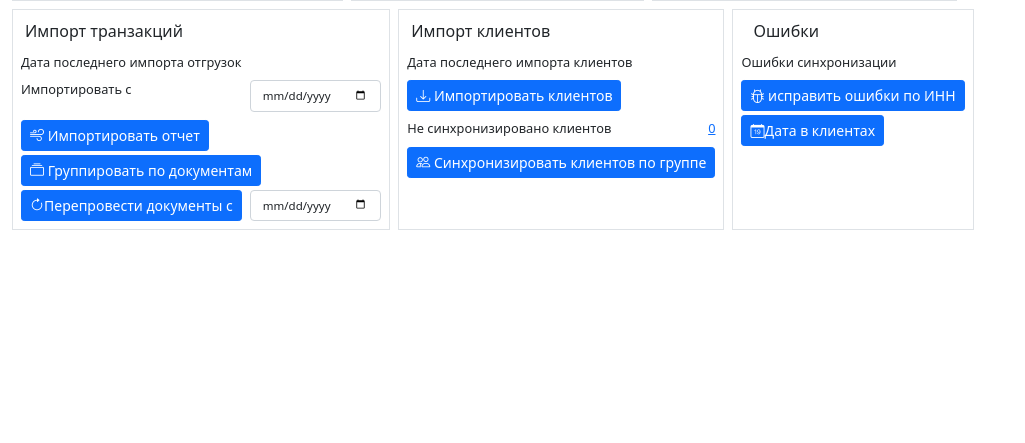
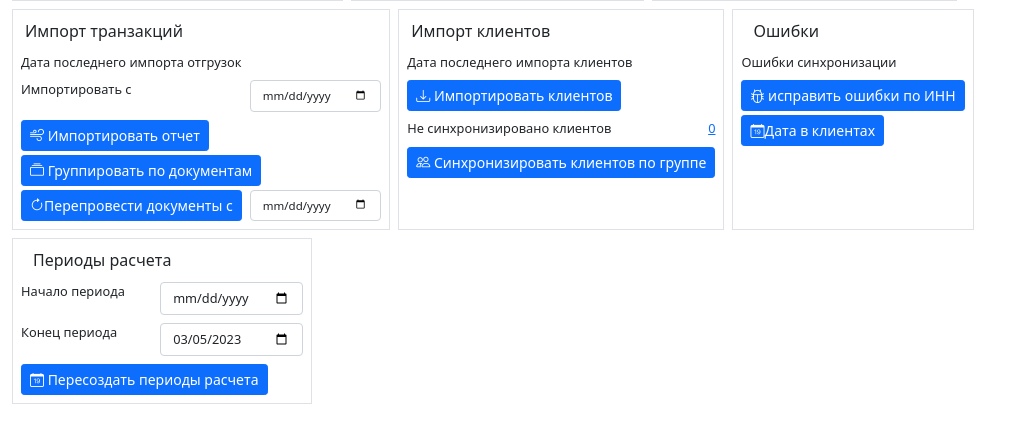
Before and after one commit to tsibul/Makety, a Django app: page /salesreport/management in a window 1280 px wide. Shown: the part 252-695 px from the top of the page, without its empty margins (0-1025 px from the left). Run offline with Django 4.2, Linux system fonts and the light colour scheme; data that the repository does not hold is empty; parts of the project's set-up code (start-up, migrations or seed data) failed here and were passed over; some libraries are stand-ins or nearby versions.

Commit message:
reports periods button&view to refill db

```diff
--- a/salesreport/templates/salesreport/management.html
+++ b/salesreport/templates/salesreport/management.html
@@ -5,113 +5,123 @@
     <div class="row ms-2 me-2">
         <!-- Customers-->
         <div class="col-auto  border border-1 m-1 p-1" style="font-size: 80%;">
-<div class="m-2"> <h6>Клиенты</h6></div>
+            <div class="m-2"><h6>Клиенты</h6></div>
             <div class="row text-nowrap justify-content-between">
                 <div class="m-1 col-auto">Контрагенты потенциальные</div>
-    <div class="m-1 col-auto">{{customers_all_quantity}}</div>
+                <div class="m-1 col-auto">{{ customers_all_quantity }}</div>
             </div>
             <div class="row text-nowrap justify-content-between">
                 <div class="m-1 col-auto">Контрагенты активные</div>
-    <div class="m-1 col-auto">{{customers_active_quantity}}</div>
+                <div class="m-1 col-auto">{{ customers_active_quantity }}</div>
             </div>
             <div class="m-1 text-nowrap">
                 <form action="{% url 'salesreport:cst_set_inactive' %}" method="post">
                     {% csrf_token %}
                     <button type="submit" class="btn btn-sm btn-primary">
-     <i class="bi bi-binoculars"></i>&nbsp;Проверить активность по контрагентам</button>
+                        <i class="bi bi-binoculars"></i>&nbsp;Проверить активность по контрагентам
+                    </button>
                 </form>
             </div>
             <div class="row text-nowrap justify-content-between">
                 <div class="m-1 col-auto">Клиенты всего</div>
-    <div class="m-1 col-auto">{{clients_quantity}}</div>
+                <div class="m-1 col-auto">{{ clients_quantity }}</div>
             </div>
             <div class="row text-nowrap justify-content-between">
                 <div class="m-1 col-auto">Клиенты активные</div>
-    <div class="m-1 col-auto">{{clients_active_quantity}}</div>
+                <div class="m-1 col-auto">{{ clients_active_quantity }}</div>
             </div>
         </div>
 
         <!-- Customer groups-->
         <div class="col-auto  border border-1 m-1 p-1" style="font-size: 80%;">
-<div class="m-2"> <h6>Группы клиентов</h6></div>
+            <div class="m-2"><h6>Группы клиентов</h6></div>
             <div class="row text-nowrap justify-content-between">
                 <div class="m-1 col-auto">Группы всего</div>
-    <div class="m-1 col-auto">{{groups_quantity}}</div>
+                <div class="m-1 col-auto">{{ groups_quantity }}</div>
             </div>
             <div class="row text-nowrap justify-content-between">
                 <div class="m-1 col-auto">Группы активные</div>
-    <div class="m-1 col-auto">{{groups_active_quantity}}</div>
+                <div class="m-1 col-auto">{{ groups_active_quantity }}</div>
             </div>
             <div class="m-1 text-nowrap">
                 <form action="{% url 'salesreport:group_set_dates' %}" method="post">
                     {% csrf_token %}
                     <button type="submit" class="btn btn-sm btn-primary">
-     <i class="bi bi-calendar-day"></i>&nbsp;Установить даты по группам</button>
+                        <i class="bi bi-calendar-day"></i>&nbsp;Установить даты по группам
+                    </button>
                 </form>
             </div>
             <div class="m-1 text-nowrap">
                 <form action="{% url 'salesreport:group_set_inactive' %}" method="post">
                     {% csrf_token %}
                     <button type="submit" class="btn btn-sm btn-primary">
-     <i class="bi bi-binoculars"></i>&nbsp;Проверить активность по группам</button>
+                        <i class="bi bi-binoculars"></i>&nbsp;Проверить активность по группам
+                    </button>
                 </form>
             </div>
         </div>
 
         <!-- Sales-->
         <div class="col-auto border border-1 m-1 p-1" style="font-size: 80%;">
-<div class="m-2"> <h6>Отгрузки</h6></div>
+            <div class="m-2"><h6>Отгрузки</h6></div>
             <div class="row text-nowrap justify-content-between">
                 <div class="m-1 col-auto">Количество транзакций</div>
-    <div class="m-1 col-auto">{{transactions_quantity}}</div>
+                <div class="m-1 col-auto">{{ transactions_quantity }}</div>
             </div>
             <div class="row text-nowrap justify-content-between">
                 <div class="m-1 col-auto">Транзакции, не привязанные к товару</div>
-    <div class="m-1 col-auto"><a href="{%  url 'salesreport:lost_goods' %}" class="" target="_blank">{{no_good}}</a></div>
+                <div class="m-1 col-auto"><a href="{% url 'salesreport:lost_goods' %}" class=""
+                                             target="_blank">{{ no_good }}</a></div>
             </div>
             <div class="row text-nowrap justify-content-between">
                 <div class="m-1 col-auto">Транзакции без документов</div>
-    <div class="m-1 col-auto">{{no_doc}}</div>
+                <div class="m-1 col-auto">{{ no_doc }}</div>
             </div>
             <div class="row text-nowrap justify-content-between">
                 <div class="m-1 col-auto">Документы, не привязанные к Клиенту</div>
-    <div class="m-1 col-auto">{{no_cust}}</div>
+                <div class="m-1 col-auto">{{ no_cust }}</div>
             </div>
             <div class="row text-nowrap justify-content-between">
                 <div class="m-1 col-auto">Количество отгрузок</div>
-    <div class="m-1 col-auto">{{sales_doc_quantity}}</div>
+                <div class="m-1 col-auto">{{ sales_doc_quantity }}</div>
             </div>
         </div>
 
         <!-- Sales imports-->
         <div class="col-auto m-1 p-1 border border-1" style="font-size: 80%;">
-<div class="m-2"> <h6>Импорт транзакций </h6></div>
+            <div class="m-2"><h6>Импорт транзакций </h6></div>
             <div class="row text-nowrap  justify-content-between">
                 <div class="m-1 col-auto text-nowrap">Дата последнего импорта&nbsp;отгрузок</div>
-  <div class="m-1 col-auto text-nowrap">{{date_last|date:'d.m.Y'}}</div>
+                <div class="m-1 col-auto text-nowrap">{{ date_last|date:'d.m.Y' }}</div>
             </div>
             <div class="row text-nowrap justify-content-between">
                 <div class="m-1 col-auto text-nowrap">Импортировать c&nbsp;</div>
                 <div class="m-1 col-auto text-nowrap"><input type="date" class="form-control" name="start_date"
-                          value="{{date_now}}" required form="import_report" style="font-size: 90%;">
+                                                             value="{{ date_now }}" required form="import_report"
+                                                             style="font-size: 90%;">
                 </div>
             </div>
             <div class="m-1 text-nowrap">
-      <button type="button" class="btn btn-sm btn-primary" data-bs-toggle="modal" data-bs-target="#exampleModal">
-      <i class="bi bi-wind"></i> Импортировать отчет</button>
+                <button type="button" class="btn btn-sm btn-primary" data-bs-toggle="modal"
+                        data-bs-target="#exampleModal">
+                    <i class="bi bi-wind"></i> Импортировать отчет
+                </button>
             </div>
             <div class="m-1 text-nowrap">
                 <form action="{% url 'salesreport:sales_docs' %}" method="post">
                     {% csrf_token %}
                     <button type="submit" class="btn btn-sm btn-primary">
-      <i class="bi bi-collection"></i> Группировать по документам</button>
+                        <i class="bi bi-collection"></i> Группировать по документам
+                    </button>
                 </form>
             </div>
             <div class="m-1 text-nowrap">
-      <form action="{% url 'salesreport:sales_docs_recheck' %}" method="post" style="display: flex; align-items: center;">
+                <form action="{% url 'salesreport:sales_docs_recheck' %}" method="post"
+                      style="display: flex; align-items: center;">
                     {% csrf_token %}
                     <button type="submit" class="btn btn-sm btn-primary">
-      <i class="bi bi-arrow-clockwise"></i>Перепровести документы с</button>
+                        <i class="bi bi-arrow-clockwise"></i>Перепровести документы с
+                    </button>
                     <input type="date" class="form-control ms-2" required name="date" style="font-size: 90%;">
                 </form>
             </div>
@@ -119,25 +129,28 @@
 
         <!-- Customer imports-->
         <div class="col-auto m-1 p-1 border border-1" style="font-size: 80%;">
-<div class="m-2 col-auto"> <h6>Импорт клиентов </h6></div>
+            <div class="m-2 col-auto"><h6>Импорт клиентов </h6></div>
             <div class="row text-nowrap justify-content-between">
                 <div class="m-1 col-auto text-nowrap">Дата последнего импорта&nbsp;клиентов</div>
-  <div class="m-1 col-auto text-nowrap">{{date_last_cst|date:'d.m.Y'}}</div>
+                <div class="m-1 col-auto text-nowrap">{{ date_last_cst|date:'d.m.Y' }}</div>
             </div>
             <div class="m-1 text-nowrap">
                 <button type="button" class="btn btn-sm btn-primary" data-bs-toggle="modal" data-bs-target="#cstModal">
-      <i class="bi bi-download"></i> Импортировать клиентов</button>
+                    <i class="bi bi-download"></i> Импортировать клиентов
+                </button>
             </div>
 
             <div class="row text-nowrap justify-content-between">
                 <div class="m-1 col-auto text-nowrap">Не синхронизировано клиентов</div>
-  <div class="m-1 col-auto text-nowrap"><a href="{% url 'salesreport:cst_unsinhronized' %}" target="_blank">  {{sinhronized}} </a></div>
+                <div class="m-1 col-auto text-nowrap"><a href="{% url 'salesreport:cst_unsinhronized' %}"
+                                                         target="_blank">  {{ sinhronized }} </a></div>
             </div>
             <div class="m-1 text-nowrap">
                 <form action="{% url 'salesreport:cst_sinhro_group' %}" id="sinhro_group">
                     {% csrf_token %}
                     <button type="submit" class="btn btn-sm btn-primary" form="sinhro_group">
-      <i class="bi bi-people"></i>&nbsp;Синхронизировать клиентов по группе</button>
+                        <i class="bi bi-people"></i>&nbsp;Синхронизировать клиентов по группе
+                    </button>
                 </form>
             </div>
             <!--
@@ -160,27 +173,64 @@
 
         <!-- Errors-->
         <div class="col-auto m-1 p-1 border border-1" style="font-size: 80%;">
-  <div class="ms-3 mt-2 col-auto"> <h6>Ошибки</h6></div>
+            <div class="ms-3 mt-2 col-auto"><h6>Ошибки</h6></div>
             <div class="row text-nowrap justify-content-between">
                 <div class="m-1 col-auto">Ошибки синхронизации</div>
-  <div class="m-1 col-auto">{{sinhroerrors}}</div>
+                <div class="m-1 col-auto">{{ sinhroerrors }}</div>
             </div>
             <div class="m-1 text-nowrap">
-      <form method="post" action="{% url 'salesreport:cst_sinhro_err' %}"  id="sinhro_err">
+                <form method="post" action="{% url 'salesreport:cst_sinhro_err' %}" id="sinhro_err">
                     {% csrf_token %}
                     <button type="submit" class="btn btn-sm btn-primary" form="sinhro_err">
-      <i class="bi bi-bug"></i> исправить ошибки по ИНН</button>
+                        <i class="bi bi-bug"></i> исправить ошибки по ИНН
+                    </button>
                 </form>
             </div>
             <div class="m-1 text-nowrap">
                 <form action="{% url 'salesreport:customer_date' %}" method="post">
                     {% csrf_token %}
                     <button type="submit" class="btn btn-sm btn-primary">
-      <i class="bi bi-calendar-date"></i>Дата в клиентах</button>
+                        <i class="bi bi-calendar-date"></i>Дата в клиентах
+                    </button>
                 </form>
             </div>
         </div>
+
+        <!-- Периоды расчета-->
+        <div class="col-auto m-1 p-1 border border-1" style="font-size: 80%;">
+            <div class="ms-3 mt-2 col-auto"><h6>Периоды расчета</h6></div>
+            <div class="row text-nowrap justify-content-between">
             </div>
+            <div class="row text-nowrap justify-content-between">
+                <div class="m-1 col-auto text-nowrap">Начало периода&nbsp;</div>
+                <div class="m-1 col-auto text-nowrap"><input type="date" class="form-control" name="start_date"
+                                                             value="" required form="periods"
+                                                             style="font-size: 100%;">
+                </div>
+            </div>
+            <div class="row text-nowrap justify-content-between">
+                <div class="m-1 col-auto text-nowrap">Конец периода&nbsp;</div>
+                <div class="m-1 col-auto text-nowrap"><input type="date" class="form-control" name="end_date"
+                                                             value="{{ date_now|date:'Y-m-d' }}" required form="periods"
+                                                             style="font-size: 100%;">
+                </div>
+            </div>
+
+            <div class="m-1 text-nowrap">
+                <form method="post" action="{% url 'salesreport:report_periods' %}" id="periods">
+                    {% csrf_token %}
+                    <button type="submit" class="btn btn-sm btn-primary" form="periods">
+                        <i class="bi bi-calendar-date"></i> Пересоздать периоды расчета
+                    </button>
+                </form>
+            </div>
+        </div>
+
+
+    </div>
+
+
+
     <!-- Modal import_report -->
     <form id="import_report" action="{% url 'salesreport:import_report' %}" method="post" enctype="multipart/form-data"
           onsubmit="javascript:block_but('but_imp_modal');">
@@ -194,11 +244,13 @@
                     </div>
                     <div class="modal-body">
                         <label class="custom-file-label" for="importReport"></label>
-         <input type="file" accept=".csv" class="custom-file-input col-auto border" id="importReport" name="importReport" required>
+                        <input type="file" accept=".csv" class="custom-file-input col-auto border" id="importReport"
+                               name="importReport" required>
                     </div>
                     <div class="modal-footer">
                         <button type="button" class="btn btn-secondary" data-bs-dismiss="modal">Закрыть</button>
-        <button type="submit" name="submit" class="btn btn-primary" id="but_imp_modal">Загрузить</button>
+                        <button type="submit" name="submit" class="btn btn-primary" id="but_imp_modal">Загрузить
+                        </button>
                     </div>
                 </div>
             </div>
@@ -219,11 +271,13 @@
                     </div>
                     <div class="modal-body">
                         <label class="custom-file-label" for="ChoseCSV"></label>
-         <input type="file" accept=".csv" class="custom-file-input col-auto border" id="ChoseCSV_cst" name="cust" required>
+                        <input type="file" accept=".csv" class="custom-file-input col-auto border" id="ChoseCSV_cst"
+                               name="cust" required>
                     </div>
                     <div class="modal-footer">
                         <button type="button" class="btn btn-secondary" data-bs-dismiss="modal">Закрыть</button>
-        <button type="submit" name="submit" class="btn btn-primary" id="but_imp_modal_cst" >Загрузить</button>
+                        <button type="submit" name="submit" class="btn btn-primary" id="but_imp_modal_cst">Загрузить
+                        </button>
                     </div>
                 </div>
             </div>
--- a/salesreport/urls.py
+++ b/salesreport/urls.py
@@ -36,6 +36,7 @@ urlpatterns = [
     path('unsinhronized', views.cst_unsinhronized, name='cst_unsinhronized'),
 
     path('management', views.management, name='management'),
+    path('report_periods', views.report_periods, name='report_periods'),
     path('lost_goods', views.lost_goods, name='lost_goods'),
 
     path('admin', views.admin, name='admin'),
--- a/salesreport/views/management.py
+++ b/salesreport/views/management.py
@@ -1,5 +1,5 @@
 import datetime
-from datetime import date
+from datetime import date, datetime
 import os
 
 from django.shortcuts import render, HttpResponseRedirect, reverse
@@ -7,6 +7,7 @@ from salesreport.models import Sales_doc_imports, Sales_docs
 from django.core.files.storage import default_storage
 from django.db.models import Q, F
 from salesreport.views.service import *
+from salesreport.reports import ReportPeriod
 
 
 def management(request):
@@ -43,12 +44,13 @@ def management(request):
                                           Q(inn=F('customer_all__inn')) &
                                           Q(name__endswith=F('customer_all__name'))
                                           )).count()
+    date_now = datetime.today().date()
     context = {'navi': navi, 'date_last_cst': date_last_cst,
                'customers_active_quantity': customers_active_quantity, 'sinhronized': sinhronized,
                'date_last': date_last, 'sales_doc_quantity': sales_doc_quantity, 'customers_all_quantity': customers_all_quantity,
                'transactions_quantity': transactions_quantity, 'no_doc': no_doc, 'no_cust': no_cust, 'no_good': no_good,
                'groups_quantity': groups_quantity, 'groups_active_quantity': groups_active_quantity,
-               'clients_quantity': clients_quantity, 'clients_active_quantity': clients_active_quantity}
+               'clients_quantity': clients_quantity, 'clients_active_quantity': clients_active_quantity, 'date_now': date_now}
     return render(request, 'salesreport/management.html', context)
 
 
@@ -372,3 +374,16 @@ def sls_docs():
                 row.save()
             sales_object.eco = eco >= sales_object.total_sale_without_vat / 2
             sales_object.save()
+
+def report_periods(request):
+    begin_period = datetime.strptime(request.POST['start_date'], '%Y-%m-%d').date()
+    end_period = datetime.strptime(request.POST['end_date'], '%Y-%m-%d').date()
+    per = ReportPeriod()
+    periods = []
+    for period_type in per.calculatableList():
+        per.setPeriod(begin_period, period_type)
+        while per.date_begin < end_period:
+            per.copy().save()
+            per.plus(1)
+
+    return HttpResponseRedirect(reverse('salesreport:management'))
```
Lines whose indentation alone changed are shown as unchanged.
